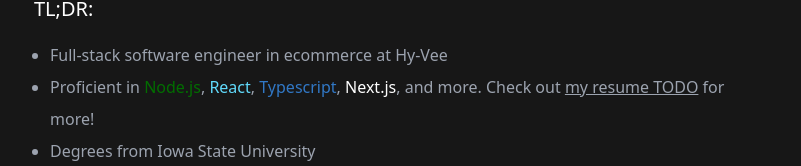
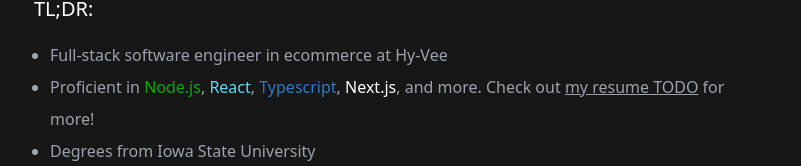
Before and after one commit to brodyd795/personal-site, a Next.js app: page / in a window 1280 px wide. Shown: the part 327-493 px from the top of the page, without its empty margins (238-1039 px from the left). Built offline with nearby package versions, Linux system fonts and the light colour scheme; no server answers; the database is empty.

Commit message:
update node.js color

```diff
--- a/components/about.tsx
+++ b/components/about.tsx
@@ -21,7 +21,7 @@ export const About = (): JSX.Element => {
 				<ul className={'list-disc ml-4 mt-4 leading-loose text-gray-400'}>
 					<li>Full-stack software engineer in ecommerce at Hy-Vee</li>
 					<li>
-						Proficient in <span style={{color: '#026e00'}}>Node.js</span>,{' '}
+						Proficient in <span style={{color: '#05ac02'}}>Node.js</span>,{' '}
 						<span style={{color: '#61dafb'}}>React</span>,{' '}
 						<span style={{color: '#3178c6'}}>Typescript</span>,{' '}
 						<span style={{color: '#fff'}}>Next.js</span>, and more. Check out{' '}
```
